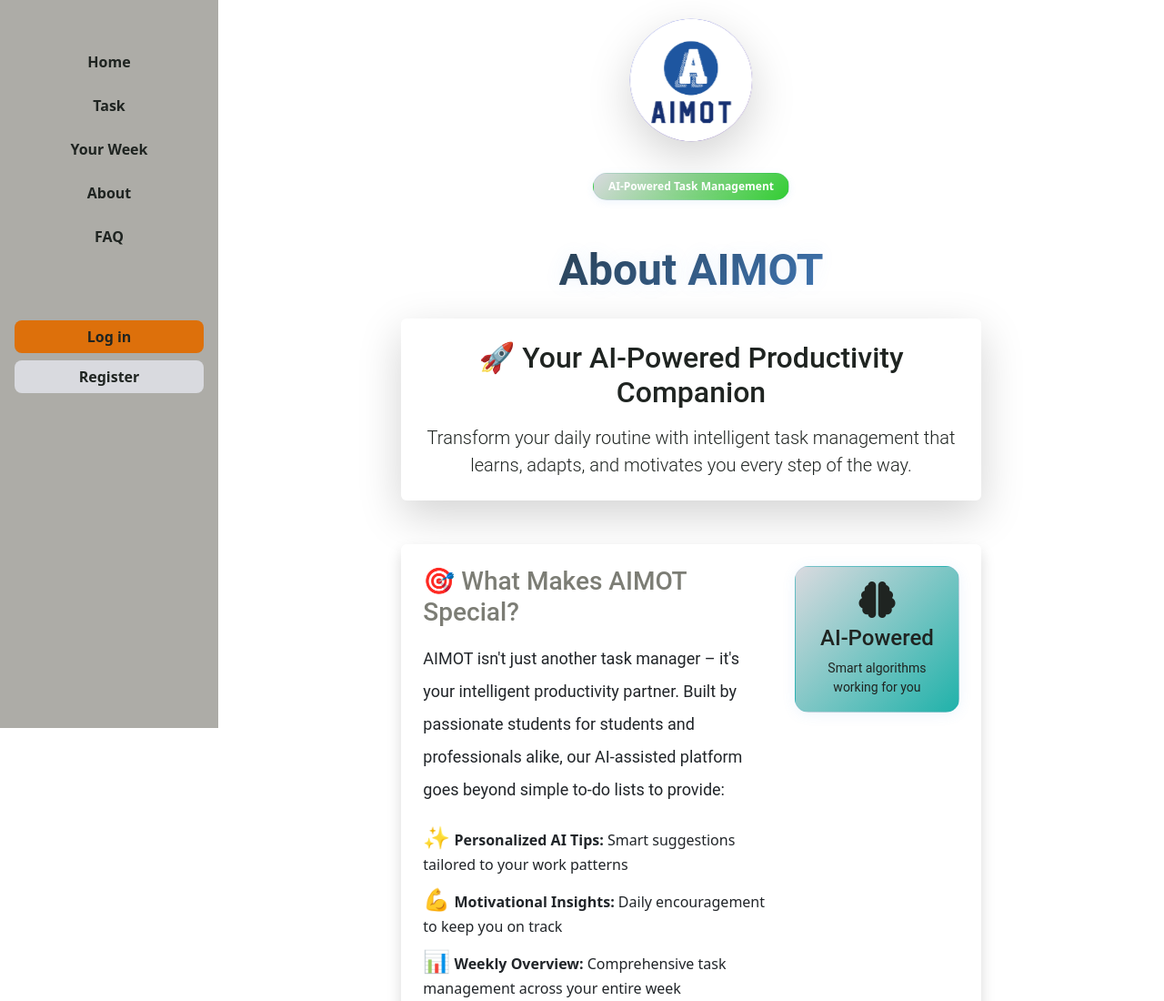
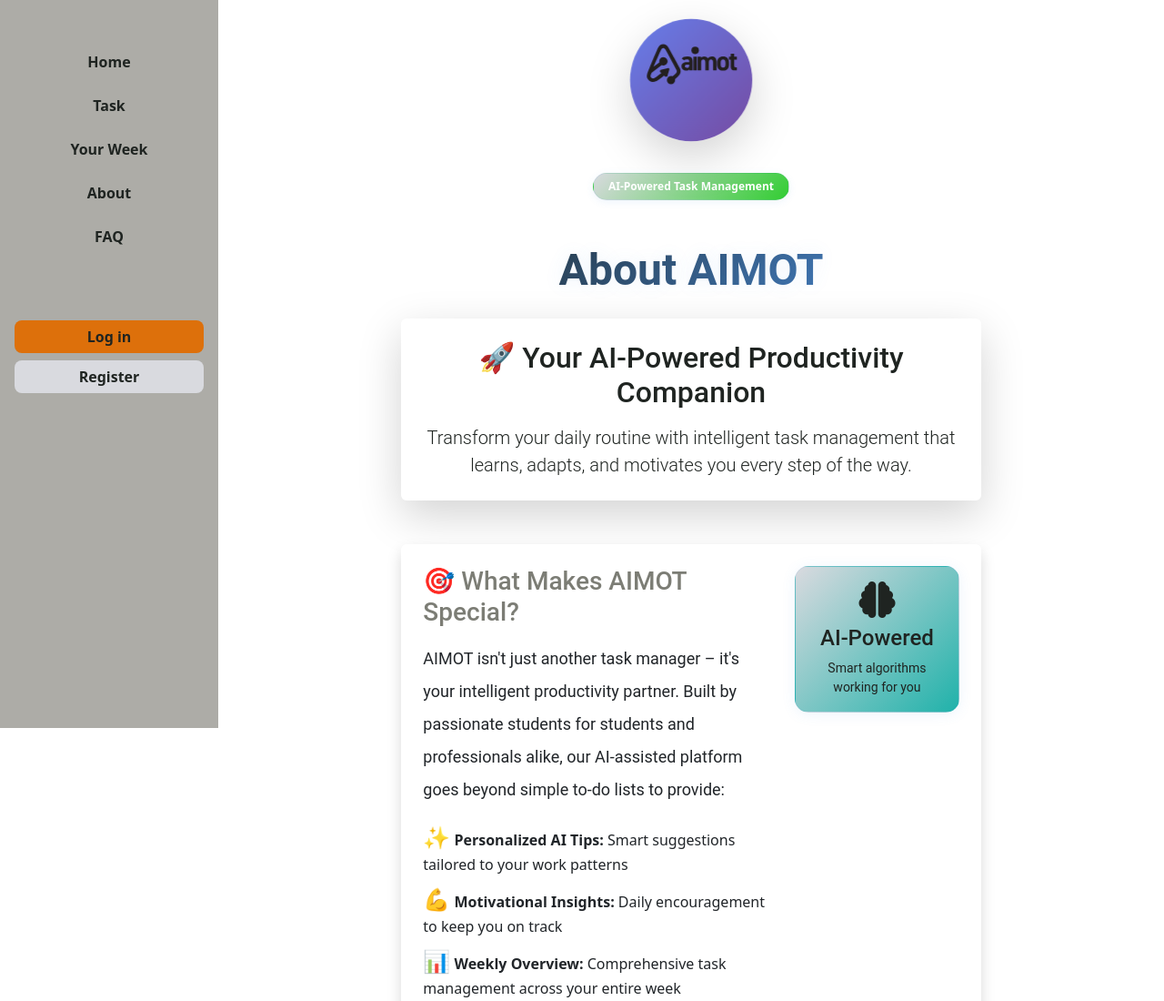
Before and after one commit to NoroffFEU/ai-project, a website with bundled scripts: page about.html in a window 1280 px wide. Shown: the top 1100 px of the page at 91% size. Built offline with nearby package versions, Linux system fonts and the light colour scheme.

Commit message:
feat: add dynamic logo and icon handling across pages.

```diff
--- a/about.html
+++ b/about.html
@@ -29,9 +29,10 @@
                   class="d-inline-block rounded-circle shadow-lg logo-container"
                 >
                   <img
-                    src="./assets/images/temporaryLogo.png"
-                    alt="AIMOT Logo"
-                    class="logo-image"
+                    id="app-logo"
+                    class="my-2"
+                    src="/assets/logo/LogoBlack.svg"
+                    alt="logo"
                   />
                 </div>
               </div>
@@ -291,5 +292,6 @@
         Copyright AIMOT &copy;
       </div>
     </footer>
+    <script type="module" src="./src/js/ui/shared/initBranding.js"></script>
   </body>
 </html>
--- a/package.json
+++ b/package.json
@@ -16,10 +16,10 @@
   "license": "ISC",
   "dependencies": {
     "bootstrap": "^5.3.8",
+    "braces": "^3.0.3",
     "file-saver": "^2.0.5",
     "html2canvas": "^1.4.1",
-    "jspdf": "^3.0.3",
-    "braces": "^3.0.3"
+    "jspdf": "^3.0.3"
   },
   "devDependencies": {
     "eslint": "^8.57.0",
--- /dev/null
+++ b/src/js/ui/shared/branding.js
@@ -0,0 +1,31 @@
+/**
+ * Uses the active theme.
+ * Defaults to 'light' (black logo) if no user preference is stored.
+ * @returns {'light' | 'dark'} The chosen theme.
+ */
+export function resolveTheme() {
+  const stored = localStorage.getItem('theme');
+  return stored === 'dark' ? 'dark' : 'light';
+}
+
+/**
+ * Returns the correct logo path based on the resolved theme.
+ * @param {'light' | 'dark'} [theme=resolveTheme()] - The theme to use.
+ * @returns {string} The logo file path.
+ */
+export function getLogoSrc(theme = resolveTheme()) {
+  return theme === 'dark'
+    ? './assets/logo/LogoWhite.svg'
+    : './assets/logo/LogoBlack.svg';
+}
+
+/**
+ * Returns the correct icon path based on the resolved theme.
+ * @param {'light' | 'dark'} [theme=resolveTheme()] - The theme to use.
+ * @returns {string} The icon file path.
+ */
+export function getIconSrc(theme = resolveTheme()) {
+  return theme === 'dark'
+    ? './assets/logo/IconWhite.svg'
+    : './assets/logo/IconBlack.svg';
+}
--- /dev/null
+++ b/src/js/ui/shared/initBranding.js
@@ -0,0 +1,20 @@
+import { getLogoSrc, getIconSrc } from './branding.js';
+
+/**
+ * Updates page assets (logo and icons) based on the current theme.
+ * Looks for: #app-logo, #app-logo-footer, and #app-icon.
+ */
+export function initBranding() {
+  const logoSrc = getLogoSrc();
+  const iconSrc = getIconSrc();
+
+  const logoMain = document.getElementById('app-logo');
+  const logoFooter = document.getElementById('app-logo-footer');
+  const icon = document.getElementById('app-icon');
+
+  if (logoMain) logoMain.src = logoSrc;
+  if (logoFooter) logoFooter.src = logoSrc;
+  if (icon) icon.src = iconSrc;
+}
+
+document.addEventListener('DOMContentLoaded', initBranding);
```
Also changed, not shown: faq.html (+7 -0 lines), index.html (+4 -6 lines), login.html (+7 -0 lines), register.html (+7 -0 lines), weekly.html (+3 -2 lines).
